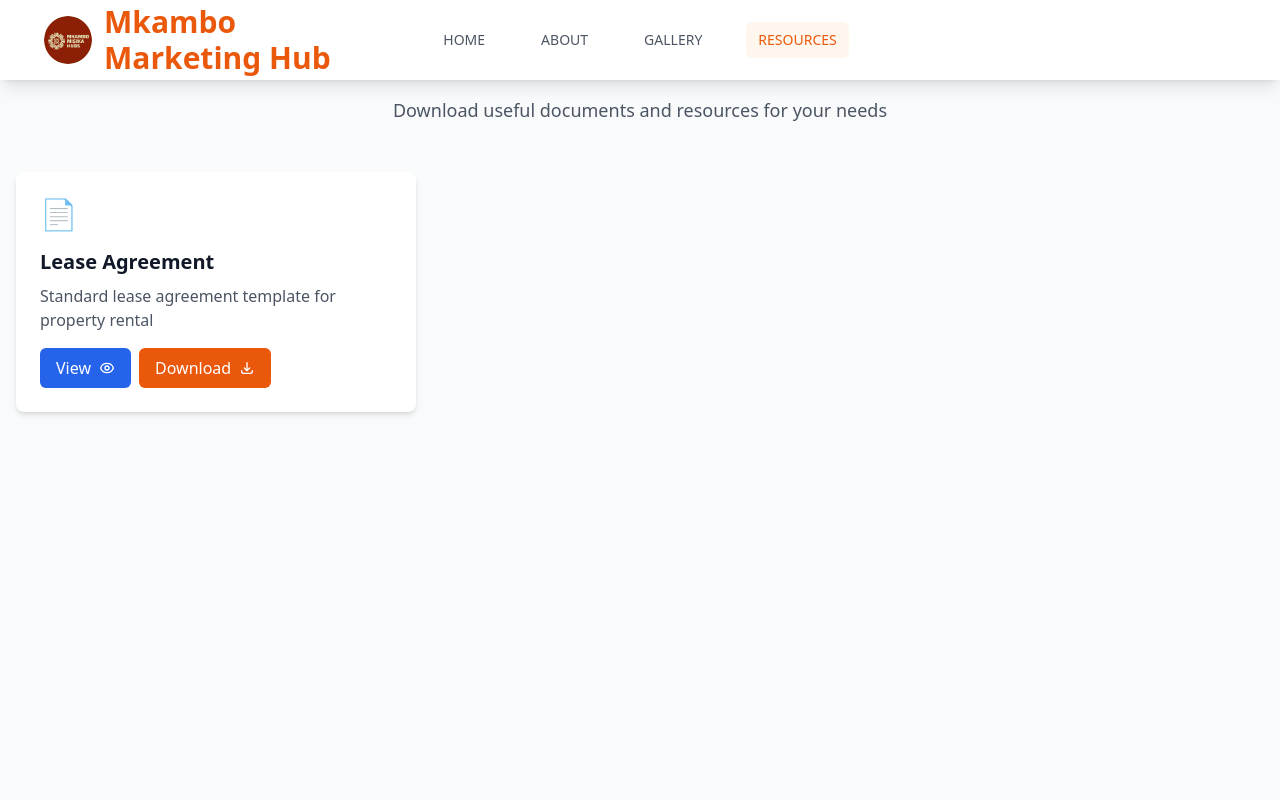
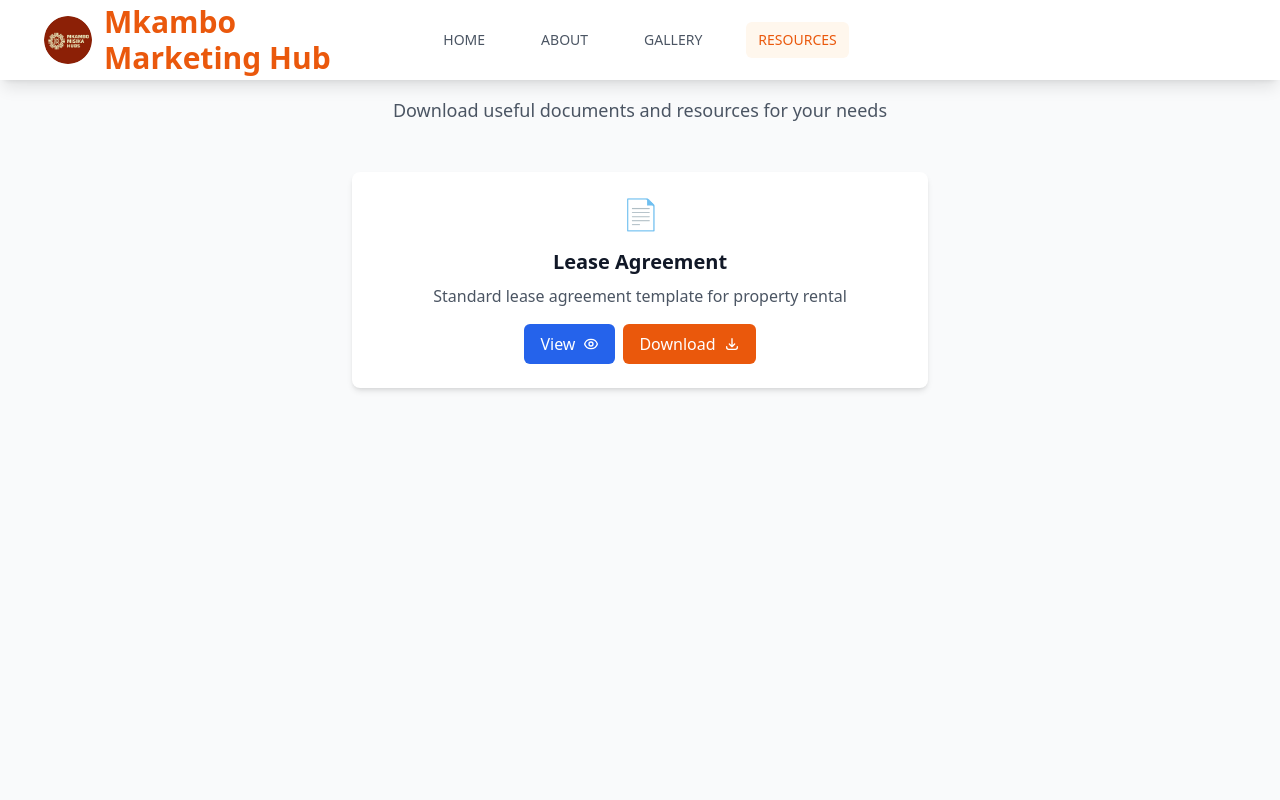
Before and after one commit to kudzaicindy/mkambo-website, a React (Vite) app in the folder project/: page /resources in a window 1280 px wide. Shown: the top 800 px of the page. Built offline with nearby package versions, Linux system fonts and the light colour scheme.

Commit message:
Centering the doc

```diff
--- a/project/src/pages/Resources.tsx
+++ b/project/src/pages/Resources.tsx
@@ -30,16 +30,17 @@ const Resources: React.FC = () => {
         </div>
 
         {/* Resources Grid */}
-        <div className="grid md:grid-cols-2 lg:grid-cols-3 gap-6">
+        <div className="flex justify-center items-center">
+          <div className="max-w-xl w-full">
             {resources.map((resource: Resource, index: number) => (
               <div
                 key={index}
                 className="bg-white p-6 rounded-lg shadow-md hover:shadow-lg transition-shadow"
               >
-              <div className="text-3xl mb-4">{resource.icon}</div>
-              <h3 className="text-xl font-semibold mb-2">{resource.title}</h3>
-              <p className="text-gray-600 mb-4">{resource.description}</p>
-              <div className="flex space-x-2">
+                <div className="text-3xl mb-4 text-center">{resource.icon}</div>
+                <h3 className="text-xl font-semibold mb-2 text-center">{resource.title}</h3>
+                <p className="text-gray-600 mb-4 text-center">{resource.description}</p>
+                <div className="flex justify-center space-x-2">
                   <a
                     href={resource.downloadUrl}
                     target="_blank"
@@ -93,6 +94,7 @@ const Resources: React.FC = () => {
           </div>
         </div>
       </div>
+    </div>
   );
 };
 
```
Lines whose indentation alone changed are shown as unchanged.
